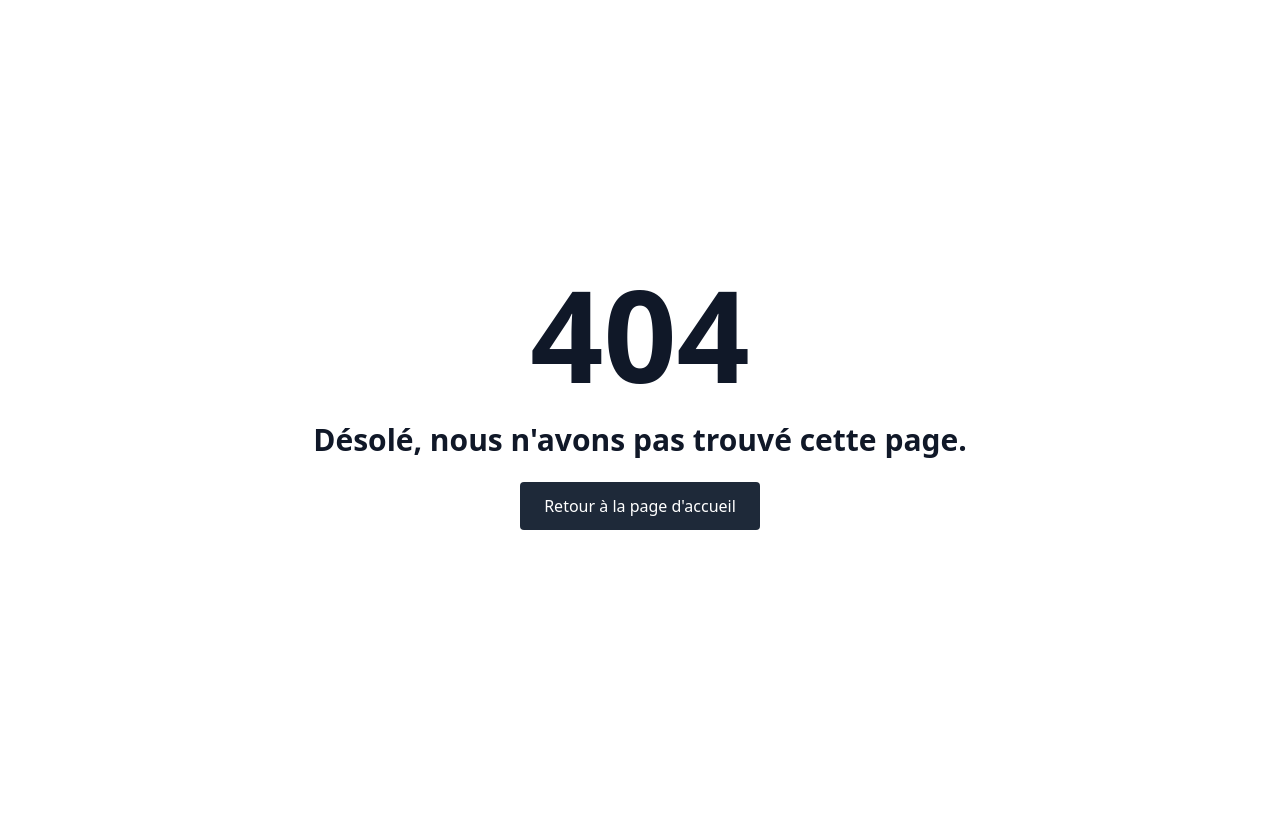
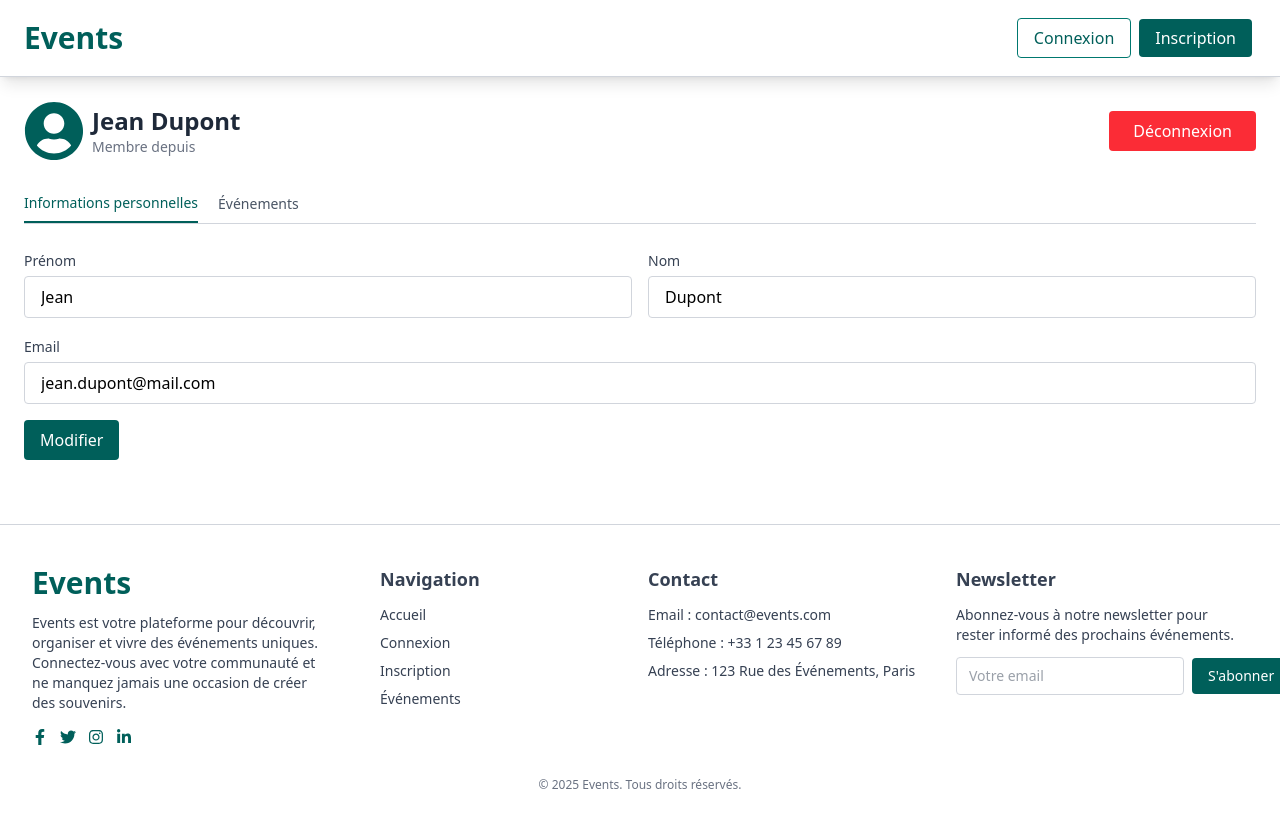
Before and after one commit to marcyannick1/events, a React (Vite) app in the folder front/: page /profile in a window 1280 px wide. Before the commit this address had no page. Built offline with nearby package versions, Linux system fonts and the light colour scheme.

Commit message:
send dockerfile

```diff
--- a/front/src/App.jsx
+++ b/front/src/App.jsx
@@ -8,6 +8,7 @@ import DashboardLayout from "./layouts/DashboardLayout";
 import Home from "./page/Home";
 import Login from "./page/Login";
 import Register from "./page/Register";
+import Profile from "./page/Profile";
 import NotFound from "./page/NotFound";
 
 export default function App() {
@@ -16,6 +17,7 @@ export default function App() {
       <Routes>
         <Route element={<PageLayout />}>
           <Route path="/" element={<Home />}></Route>
+          <Route path="/profile" element={<Profile />}></Route>
         </Route>
 
         <Route path="*" element={<NotFound />}></Route>
@@ -25,8 +27,7 @@ export default function App() {
           <Route path="/register" element={<Register />}></Route>
         </Route>
 
-        <Route element={<DashboardLayout />}>
-        </Route>
+        <Route element={<DashboardLayout />}></Route>
       </Routes>
     </BrowserRouter>
   );
--- a/front/src/components/Navbar.jsx
+++ b/front/src/components/Navbar.jsx
@@ -16,7 +16,7 @@ export default function Navbar() {
     <>
       <ToastContainer />
 
-      <nav className="bg-white py-5 px-6 shadow-2xl border-b border-gray-300">
+      <nav className="bg-white py-5 px-6 shadow-lg border-b border-gray-300">
         <div className="container mx-auto flex justify-between items-center">
           <div className="text-3xl font-bold text-teal-800">
             <Link to="/">Events</Link>
--- /dev/null
+++ b/front/src/page/Profile.jsx
@@ -0,0 +1,160 @@
+import React, { useState } from "react";
+import { FaUserCircle } from "react-icons/fa";
+import { useAuthStore } from "../store/useAuthStore";
+import { ToastContainer, toast } from "react-toastify";
+
+export default function Profile() {
+  const { user, logout } = useAuthStore();
+  const [activeTab, setActiveTab] = useState("info");
+
+  const userInfo = user || {
+    firstName: "Jean",
+    lastName: "Dupont",
+    email: "jean.dupont@mail.com",
+    createdAt: "2024-05-01",
+    events: [
+      {
+        title: "Conférence JavaScript",
+        date: "2024-06-01",
+        places: 120,
+      },
+    ],
+  };
+
+  const [formData, setFormData] = useState({
+    firstName: userInfo.firstName,
+    lastName: userInfo.lastName,
+    email: userInfo.email,
+    password: "",
+  });
+
+  const handleLogout = () => {
+    logout();
+  };
+
+  const handleChange = (e) => {
+    setFormData({ ...formData, [e.target.name]: e.target.value });
+  };
+
+  return (
+    <>
+      <ToastContainer draggable={true} position="bottom-right" />
+
+      <div className="mx-auto px-6 p-6">
+        <div className="flex items-center justify-between gap-4 mb-6">
+          <div className="flex items-center">
+            <FaUserCircle className="text-6xl text-teal-800 " />
+            <div className="mx-2">
+              <h1 className="text-2xl font-bold text-gray-800">
+                {formData.firstName} {formData.lastName}
+              </h1>
+              <p className="text-sm text-gray-500">Membre depuis </p>
+            </div>
+          </div>
+
+          <div className="text-center">
+            <button
+              onClick={handleLogout}
+              className="bg-red-500 text-white px-6 py-2 rounded hover:bg-red-600 transition cursor-pointer"
+            >
+              Déconnexion
+            </button>
+          </div>
+        </div>
+
+        <div className="mb-6 flex border-b border-gray-300">
+          <button
+            onClick={() => setActiveTab("info")}
+            className={`py-2 text-sm font-medium ${
+              activeTab === "info"
+                ? "text-teal-800 border-b-2 border-teal-800"
+                : "text-gray-600 hover:text-teal-700"
+            }`}
+          >
+            Informations personnelles
+          </button>
+          <button
+            onClick={() => setActiveTab("events")}
+            className={`ml-5 py-2 text-sm font-medium ${
+              activeTab === "events"
+                ? "text-teal-800 border-b-2 border-teal-800"
+                : "text-gray-600 hover:text-teal-700"
+            }`}
+          >
+            Événements
+          </button>
+        </div>
+
+        {activeTab === "info" && (
+          <form className="space-y-4">
+            <div className="grid grid-cols-1 md:grid-cols-2 gap-4">
+              <div>
+                <label className="text-sm text-gray-700">Prénom</label>
+                <input
+                  type="text"
+                  name="firstName"
+                  value={formData.firstName}
+                  onChange={handleChange}
+                  className="w-full border border-gray-300 transition outline-0 px-4 py-2 rounded mt-1 focus:ring-1 focus:ring-teal-800"
+                />
+              </div>
+
+              <div>
+                <label className="text-sm text-gray-700">Nom</label>
+                <input
+                  type="text"
+                  name="lastName"
+                  value={formData.lastName}
+                  onChange={handleChange}
+                  className="w-full border border-gray-300 transition outline-0 px-4 py-2 rounded mt-1 focus:ring-1 focus:ring-teal-800"
+                />
+              </div>
+            </div>
+
+            <div>
+              <label className="text-sm text-gray-700">Email</label>
+              <input
+                type="email"
+                name="email"
+                value={formData.email}
+                onChange={handleChange}
+                className="w-full border border-gray-300 transition outline-0 px-4 py-2 rounded mt-1 focus:ring-1 focus:ring-teal-800"
+              />
+            </div>
+
+            <div>
+              <input
+                type="submit"
+                value="Modifier"
+                className="bg-teal-800 py-2 px-4 text-white rounded hover:bg-teal-900 transition"
+              />
+            </div>
+          </form>
+        )}
+
+        {activeTab === "events" && (
+          <div className="grid grid-cols-1 md:grid-cols-2 gap-4">
+            {userInfo.events.length > 0 ? (
+              userInfo.events.map((event, index) => (
+                <div
+                  key={index}
+                  className="bg-white border border-gray-200 rounded shadow p-4"
+                >
+                  <h3 className="text-lg font-semibold text-teal-800">
+                    {event.title}
+                  </h3>
+                  <p className="text-sm text-gray-500">Date : </p>
+                  <p className="text-sm text-gray-500">
+                    Places : {event.places}
+                  </p>
+                </div>
+              ))
+            ) : (
+              <p className="text-gray-500">Aucun événement inscrit.</p>
+            )}
+          </div>
+        )}
+      </div>
+    </>
+  );
+}
```
Also changed, not shown: front/src/layouts/PageLayout.jsx (+5 -5 lines), front/src/components/Footer.jsx (renamed from front/src/page/Footer.jsx).
